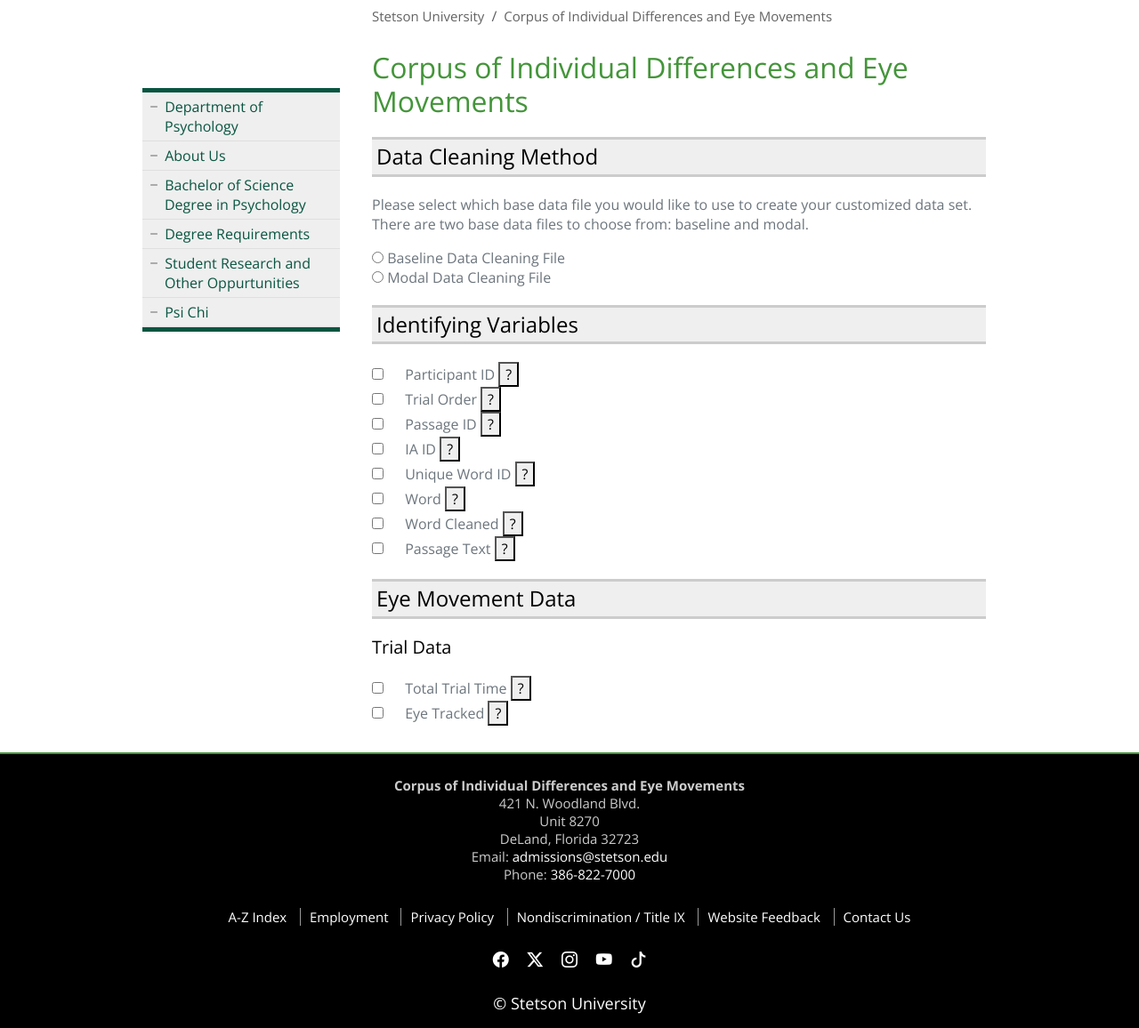
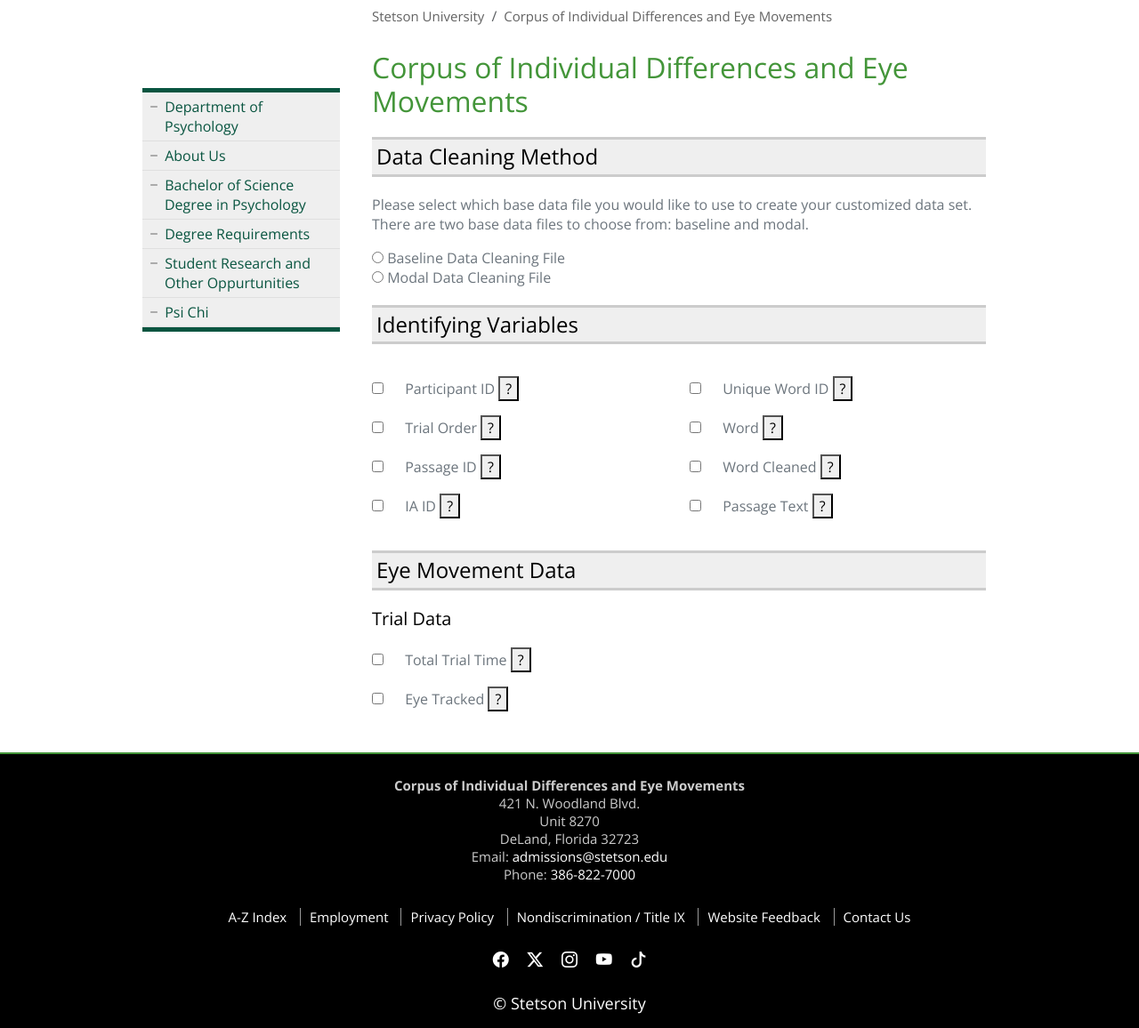
Before and after one commit to StetsonMathCS/project-1-data-dynamos, a Python web app: template templates/index.html in a window 1280 px wide. Shown: the part 147-1303 px from the top of the page at 89% size. Run offline with Jinja, Linux system fonts and the light colour scheme; the template is opened without the code that fills it, so the values that code supplies are empty; some libraries are stand-ins or nearby versions.

Commit message:
Update index.html

```diff
--- a/templates/index.html
+++ b/templates/index.html
@@ -404,54 +404,59 @@
                         <!-- Identifying Variables Section -->
                         <div class="section">
                             <h2>Identifying Variables</h2>
+                            <div class="row">
+                                <div class="col-md-6">
                                     <!-- Sub-section example with checkboxes -->
-                            <div class="variable">
+                                    <div class="variable my-3">
                                         <input type="checkbox" id="participantID">
                                         <label for="participantID">Participant ID</label>
                                         <button onclick="showPopup('This is information about Participant ID')">?</button>
                                     </div>
-                            <div class="variable">
+                                    <div class="variable my-3">
                                         <input type="checkbox" id="Trial Order">
                                         <label for="Trial Order">Trial Order</label>
                                         <button onclick="showPopup('This is information about Trial Order')">?</button>
                                     </div>
                                     <!-- Repeat for other variables... -->
-                            <div class="variable">
+                                    <div class="variable my-3">
                                         <input type="checkbox" id="Passage ID">
                                         <label for="Passage ID">Passage ID</label>
                                         <button onclick="showPopup('This is information about Passage ID')">?</button>
                                     </div>
                                     <!-- Repeat for other variables... -->
-                            <div class="variable">
+                                    <div class="variable my-3">
                                         <input type="checkbox" id="IA ID">
                                         <label for="IA ID">IA ID</label>
                                         <button onclick="showPopup('This is information about IA ID')">?</button>
                                     </div>
+                                </div>
+                                <div class="col-md-6">
                                     <!-- Repeat for other variables... -->
-                            <div class="variable">
+                                    <div class="variable my-3">
                                         <input type="checkbox" id="Unique Word ID">
                                         <label for="Unique Word ID">Unique Word ID</label>
                                         <button onclick="showPopup('This is information about Unique Word ID')">?</button>
                                     </div>
                                     <!-- Repeat for other variables... -->
-                            <div class="variable">
+                                    <div class="variable my-3">
                                         <input type="checkbox" id="Word">
                                         <label for="Word">Word</label>
                                         <button onclick="showPopup('This is information about Word')">?</button>
                                     </div>
                                     <!-- Repeat for other variables... -->
-                            <div class="variable">
+                                    <div class="variable my-3">
                                         <input type="checkbox" id="Word Cleaned">
                                         <label for="Word Cleaned">Word Cleaned</label>
                                         <button onclick="showPopup('This is information about Word Cleaned')">?</button>
                                     </div>
                                     <!-- Repeat for other variables... -->
-                            <div class="variable">
+                                    <div class="variable my-3">
                                         <input type="checkbox" id="Passage Text">
                                         <label for="Passage Text">Passage Text</label>
                                         <button onclick="showPopup('This is information about Passage Text')">?</button>
                                     </div>
-                            <!-- Repeat for other variables... -->
+                                </div>
+                            </div>
                         </div>
 
                         <!-- Eye Movement Data Section -->
@@ -459,13 +464,13 @@
                             <h2>Eye Movement Data</h2>
                             <h3>Trial Data</h3>
                             <!-- Sub-section example with checkboxes -->
-                            <div class="variable">
+                            <div class="variable my-3">
                                 <input type="checkbox" id="Total Trial Time">
                                 <label for="Total Trial Time">Total Trial Time</label>
                                 <button onclick="showPopup('This is information about Total Trial Time')">?</button>
                             </div>
                             <!-- Repeat for other variables... -->
-                            <div class="variable">
+                            <div class="variable my-3">
                                 <input type="checkbox" id="eyeTracked">
                                 <label for="eyeTracked">Eye Tracked</label>
                                 <button onclick="showPopup('This is information about Eye Tracked')">?</button>
```
Lines whose indentation alone changed are shown as unchanged.
